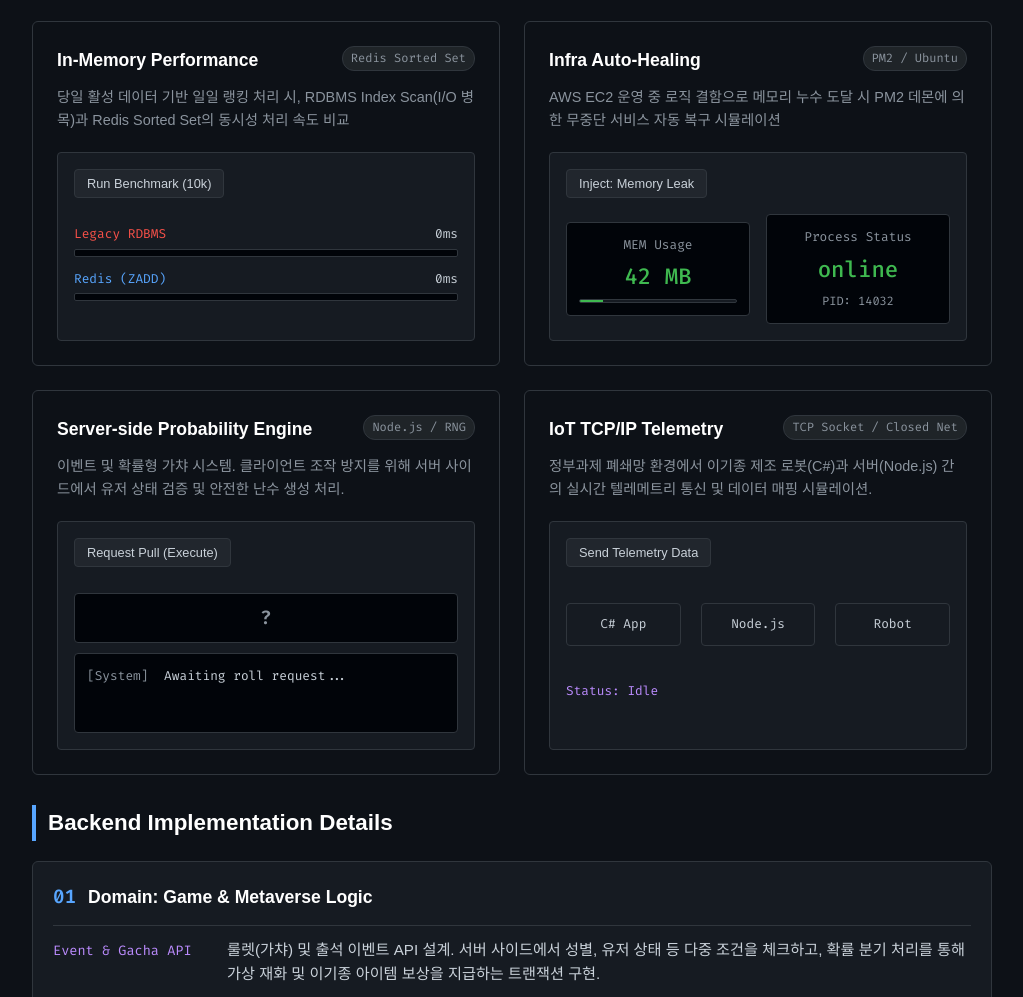
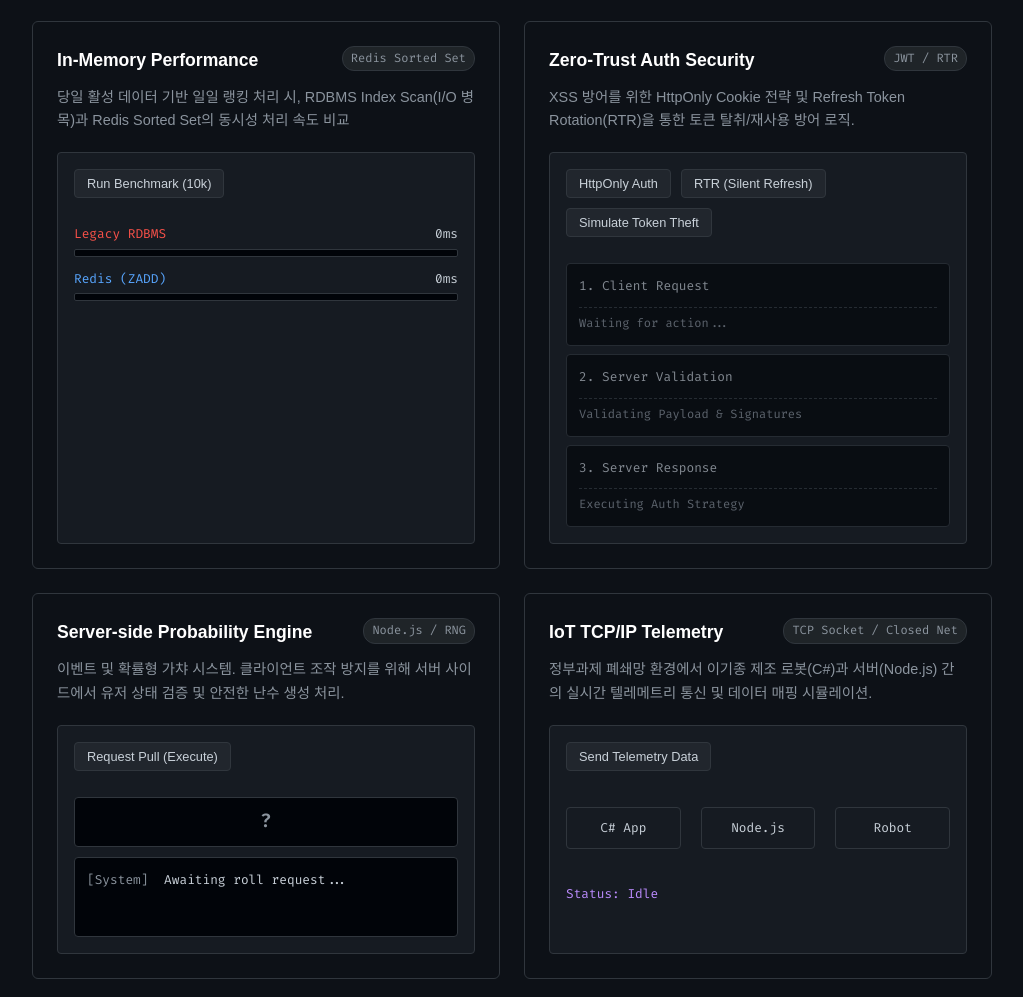
Before and after one commit to hugekite/myInfo.github.io, a plain HTML site: page index.html in a window 1280 px wide. Shown: the part 939-1936 px from the top of the page, without its empty margins (128-1151 px from the left). Drawn offline with Linux system fonts and the light colour scheme; a web font is replaced by a local one.

Commit message:
Update about JWT token security

```diff
--- a/index.html
+++ b/index.html
@@ -106,6 +106,19 @@
         .iot-packet { position: absolute; width: 8px; height: 8px; background: var(--color-purple); border-radius: 50%; top: -3px; left: 0; opacity: 0; box-shadow: 0 0 8px var(--color-purple); }
         .iot-active { border-color: var(--color-purple); color: var(--color-purple); box-shadow: 0 0 10px rgba(188, 140, 255, 0.2); }
 
+        /* Auth Flow Styles */
+        .auth-flow { display: flex; flex-direction: column; gap: 8px; margin-top: 10px; }
+        .auth-step { display: flex; flex-direction: column; background: #010409; border: 1px solid var(--border); padding: 12px; border-radius: 4px; font-family: var(--font-mono); font-size: 0.8rem; opacity: 0.6; transition: all 0.3s; }
+        .auth-step.active { opacity: 1; border-color: var(--color-info); box-shadow: 0 0 10px rgba(88, 166, 255, 0.1); }
+        .auth-step.success { opacity: 1; border-color: var(--color-ok); color: var(--color-ok); background: rgba(63, 185, 80, 0.05); }
+        .auth-step.error { opacity: 1; border-color: var(--color-err); color: var(--color-err); background: rgba(248, 81, 73, 0.1); }
+        .auth-header { display: flex; justify-content: space-between; align-items: center; margin-bottom: 6px; }
+        .auth-detail { font-size: 0.75rem; color: var(--text-muted); border-top: 1px dashed #30363d; padding-top: 6px; margin-top: 4px; }
+        .token { padding: 2px 6px; border-radius: 3px; font-size: 0.7rem; border: 1px solid; display: inline-block; margin-right: 4px; }
+        .t-acc { border-color: var(--color-ok); color: var(--color-ok); }
+        .t-ref { border-color: var(--color-warn); color: var(--color-warn); }
+        .t-err { border-color: var(--color-err); color: var(--color-err); text-decoration: line-through; }
+
         /* Project Details */
         .proj-list { display: flex; flex-direction: column; gap: 16px; }
         .proj-item { background: var(--bg-term); border: 1px solid var(--border); padding: 20px; border-radius: 6px; }
@@ -148,8 +161,8 @@
                 <p>&nbsp;&nbsp;<span class="json-key">"role"</span>: <span class="json-str">"Backend Engineer"</span>,</p>
                 <p>&nbsp;&nbsp;<span class="json-key">"career"</span>: <span class="json-str">"Rockwon IT Global (2024.09 ~ Present)"</span>,</p>
                 <p>&nbsp;&nbsp;<span class="json-key">"skills"</span>: <span class="json-arr">[</span><span class="json-str">"Node.js"</span>, <span class="json-str">"NestJS"</span>, <span class="json-str">"TypeScript"</span>, <span class="json-str">"MariaDB"</span>, <span class="json-str">"Redis"</span>, <span class="json-str">"AWS"</span><span class="json-arr">]</span>,</p>
-                <p>&nbsp;&nbsp;<span class="json-key">"focus"</span>: <span class="json-arr">[</span><span class="json-str">"Data Integrity"</span>, <span class="json-str">"Low Latency"</span>, <span class="json-str">"Fault Tolerance"</span><span class="json-arr">]</span>,</p>
-                <p>&nbsp;&nbsp;<span class="json-key">"summary"</span>: <span class="json-str">"단순한 기능 구현을 넘어, 운영 환경의 실패를 상정하고 이를 방어하는 아키텍처 설계에 강점이 있습니다. 메타버스 재화 처리, 실시간 스트리밍 파이프라인, 폐쇄망 인프라 구축을 주도했습니다."</span></p>
+                <p>&nbsp;&nbsp;<span class="json-key">"focus"</span>: <span class="json-arr">[</span><span class="json-str">"Data Integrity"</span>, <span class="json-str">"Low Latency"</span>, <span class="json-str">"Zero-Trust Security"</span><span class="json-arr">]</span>,</p>
+                <p>&nbsp;&nbsp;<span class="json-key">"summary"</span>: <span class="json-str">"단순한 API 구현을 넘어, 운영 환경의 실패와 보안 위협을 상정하고 방어하는 아키텍처 설계에 강점이 있습니다. 메타버스 재화 처리 로직 설계 및 토큰 탈취 방어 인증 파이프라인 구축을 주도했습니다."</span></p>
                 <p>}</p>
                 <div class="contact-bar">
                     <a href="mailto:ktyeon92@gmail.com">ktyeon92@gmail.com</a>
@@ -235,28 +248,32 @@
                 </div>
             </div>
 
-            <!-- Widget 4: PM2 Auto Healing -->
+            <!-- Widget 4: JWT Security Architecture (UPDATED) -->
             <div class="card">
                 <div class="card-header">
-                    <span class="card-title">Infra Auto-Healing</span>
-                    <span class="badge">PM2 / Ubuntu</span>
+                    <span class="card-title">Zero-Trust Auth Security</span>
+                    <span class="badge">JWT / RTR</span>
                 </div>
-                <div class="card-desc">AWS EC2 운영 중 로직 결함으로 메모리 누수 도달 시 PM2 데몬에 의한 무중단 서비스 자동 복구 시뮬레이션</div>
+                <div class="card-desc">XSS 방어를 위한 HttpOnly Cookie 전략 및 Refresh Token Rotation(RTR)을 통한 토큰 탈취/재사용 방어 로직.</div>
 
                 <div class="widget">
                     <div class="widget-controls">
-                        <button data-type="err" onclick="runLeak()">Inject: Memory Leak</button>
+                        <button data-type="ok" onclick="runAuth('xss')">HttpOnly Auth</button>
+                        <button data-type="warn" onclick="runAuth('rtr')">RTR (Silent Refresh)</button>
+                        <button data-type="err" onclick="runAuth('steal')">Simulate Token Theft</button>
                     </div>
-                    <div class="pm2-grid">
-                        <div class="pm2-box">
-                            <div style="color: var(--text-muted); font-size:0.8rem;">MEM Usage</div>
-                            <div class="pm2-val" id="pm2-mem" style="color: var(--color-ok);">42 MB</div>
-                            <div class="bar-wrap" style="height: 4px; margin: 0; background: #161b22;"><div class="bar" id="pm2-mbar" style="background: var(--color-ok); width: 15%;"></div></div>
+                    <div class="auth-flow">
+                        <div class="auth-step" id="auth-1">
+                            <div class="auth-header"><span id="ah-1">1. Client Request</span> <div id="tb-1"></div></div>
+                            <div class="auth-detail" id="ad-1">Waiting for action...</div>
                         </div>
-                        <div class="pm2-box">
-                            <div style="color: var(--text-muted); font-size:0.8rem;">Process Status</div>
-                            <div class="pm2-val" id="pm2-stat" style="color: var(--color-ok);">online</div>
-                            <div style="font-size: 0.75rem; color: var(--text-muted);" id="pm2-pid">PID: 14032</div>
+                        <div class="auth-step" id="auth-2">
+                            <div class="auth-header"><span id="ah-2">2. Server Validation</span></div>
+                            <div class="auth-detail" id="ad-2">Validating Payload & Signatures</div>
+                        </div>
+                        <div class="auth-step" id="auth-3">
+                            <div class="auth-header"><span id="ah-3">3. Server Response</span> <div id="tb-3"></div></div>
+                            <div class="auth-detail" id="ad-3">Executing Auth Strategy</div>
                         </div>
                     </div>
                 </div>
@@ -350,7 +367,7 @@
                 </div>
                 <div class="f-body">
                     <div class="f-key">Security & Auth</div>
-                    <div class="f-val">JWT 기반 로그인 로직, Access/Refresh Token 발급/검증 체계 구축. 토큰 만료 및 서명 불일치 방어 로직 적용.</div>
+                    <div class="f-val">토큰 기반(JWT) 인증 서버 구축. LocalStorage의 XSS 취약점을 방지하기 위해 HttpOnly Cookie로 토큰을 발급하고, RTR(Refresh Token Rotation) 기법을 적용하여 탈취된 토큰의 재사용 방어.</div>
 
                     <div class="f-key">External Services</div>
                     <div class="f-val">PayPal 결제 승인 API 연동 및 결제 이력 트랜잭션 처리. AWS S3를 활용한 영상/썸네일 미디어 파일 처리 파이프라인 구축.</div>
@@ -507,44 +524,69 @@
             rTime.innerText = '4102ms (Bottleneck)';
         }
 
-        // 4. PM2 Logic
-        async function runLeak() {
-            const mem = document.getElementById('pm2-mem');
-            const mBar = document.getElementById('pm2-mbar');
-            const stat = document.getElementById('pm2-stat');
-            const pid = document.getElementById('pm2-pid');
+        // 4. Advanced JWT Auth Logic (Security Focused)
+        async function runAuth(scenario) {
+            const s1 = document.getElementById('auth-1'), ah1 = document.getElementById('ah-1'), ad1 = document.getElementById('ad-1'), tb1 = document.getElementById('tb-1');
+            const s2 = document.getElementById('auth-2'), ah2 = document.getElementById('ah-2'), ad2 = document.getElementById('ad-2');
+            const s3 = document.getElementById('auth-3'), ah3 = document.getElementById('ah-3'), ad3 = document.getElementById('ad-3'), tb3 = document.getElementById('tb-3');
 
-            stat.innerText = 'online'; stat.style.color = 'var(--color-ok)';
-            mem.style.color = 'var(--color-warn)';
-            mBar.style.background = 'var(--color-warn)';
+            // Reset States
+            [s1, s2, s3].forEach(el => el.className = 'auth-step');
+            tb1.innerHTML = ''; tb3.innerHTML = '';
+            ah2.innerText = '2. Server Validation'; ad2.innerText = 'Validating Payload & Signatures';
 
-            for(let i=15; i<=95; i+=15) {
-                mBar.style.width = `${i}%`;
-                mem.innerText = `${Math.floor(i * 2.5)} MB`;
-                await sleep(300);
+            if (scenario === 'xss') {
+                s1.classList.add('active');
+                ah1.innerText = '1. POST /auth/login';
+                ad1.innerText = 'Client sends secure credentials.';
+                await sleep(600);
+
+                s2.classList.add('active');
+                ah2.innerText = '2. Generate JWTs & Set Cookies';
+                ad2.innerText = 'Server issues Access/Refresh tokens with HttpOnly & Secure flags to prevent XSS (JavaScript read access denied).';
+                await sleep(1000);
+
+                s3.classList.add('success');
+                ah3.innerText = '3. 200 OK (Set-Cookie Headers)';
+                ad3.innerText = 'Tokens stored securely in browser cookie jar, safe from malicious scripts.';
+                tb3.innerHTML = '<span class="token t-acc">Access(HttpOnly)</span><span class="token t-ref">Refresh(HttpOnly)</span>';
             }
+            else if (scenario === 'rtr') {
+                s1.classList.add('active');
+                ah1.innerText = '1. GET /api/user (Silent Refresh)';
+                ad1.innerText = 'Access Token expired. Client automatically sends Refresh Token via Cookie.';
+                tb1.innerHTML = '<span class="token t-err">Access(Expired)</span><span class="token t-ref">Refresh_v1</span>';
+                await sleep(800);
 
-            mBar.style.background = 'var(--color-err)';
-            mem.style.color = 'var(--color-err)';
-            stat.innerText = 'errored'; stat.style.color = 'var(--color-err)';
-            await sleep(800);
+                s2.classList.add('active');
+                ah2.innerText = '2. Refresh Token Rotation (RTR) Logic';
+                ad2.innerText = 'Server validates Refresh_v1, generates NEW Access and NEW Refresh_v2. Old Refresh_v1 is marked invalid in DB.';
+                await sleep(1200);
 
-            // Restart
-            pid.innerText = `PID: ${Math.floor(Math.random() * 10000) + 10000}`;
-            mBar.style.transition = 'none';
-            mBar.style.width = '0%';
-            await sleep(100);
+                s3.classList.add('success');
+                ah3.innerText = '3. 200 OK (Tokens Rotated)';
+                ad3.innerText = 'New token pair issued. Continuous secure session maintained.';
+                tb3.innerHTML = '<span class="token t-acc">New_Access</span><span class="token t-ref">Refresh_v2</span>';
+            }
+            else if (scenario === 'steal') {
+                s1.classList.add('active');
+                ah1.innerText = '1. Attacker Action';
+                ad1.innerText = 'Attacker somehow steals and attempts to use the previously used Refresh_v1.';
+                tb1.innerHTML = '<span class="token t-err">Stolen Refresh_v1</span>';
+                await sleep(800);
 
-            mBar.style.transition = 'width 0.5s';
-            mBar.style.background = 'var(--color-ok)';
-            mem.style.color = 'var(--color-ok)';
-            stat.innerText = 'online'; stat.style.color = 'var(--color-ok)';
+                s2.classList.add('error');
+                ah2.innerText = '2. Threat Detection (Token Reuse Family)';
+                ad2.innerText = 'Server detects Refresh_v1 was already used! Assuming session compromise. Revoking entire Token Chain (v1, v2...).';
+                await sleep(1200);
 
-            mBar.style.width = '15%';
-            mem.innerText = '42 MB';
+                s3.classList.add('error');
+                ah3.innerText = '3. 401 Unauthorized';
+                ad3.innerText = 'Attack blocked. Legitimate user will be forced to re-login, securing the account.';
+            }
         }
 
-        // 5. Gacha (Probability) Logic
+        // 5. Gacha Logic
         async function runGacha() {
             const box = document.getElementById('g-box-1');
             const logId = 'log-gacha';
```
